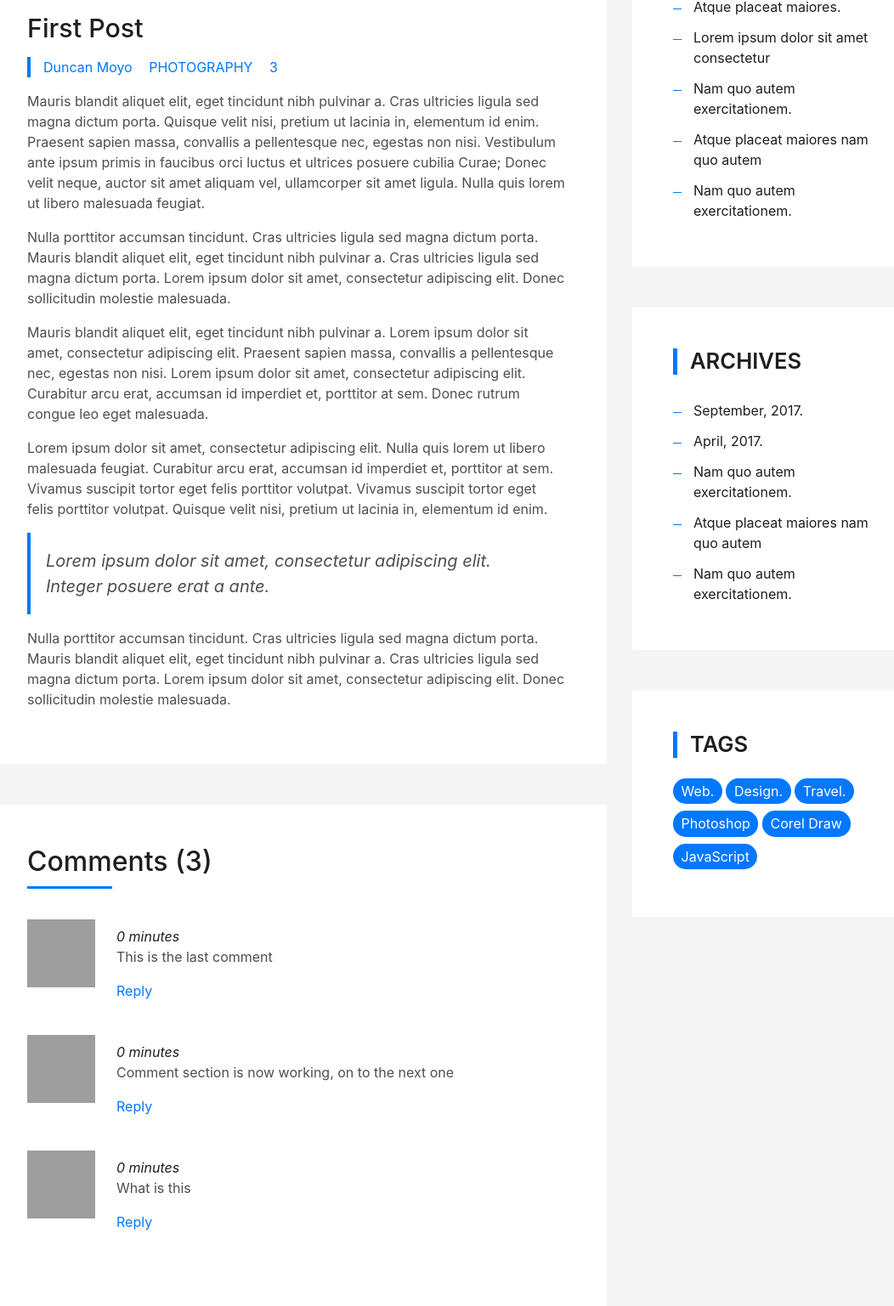
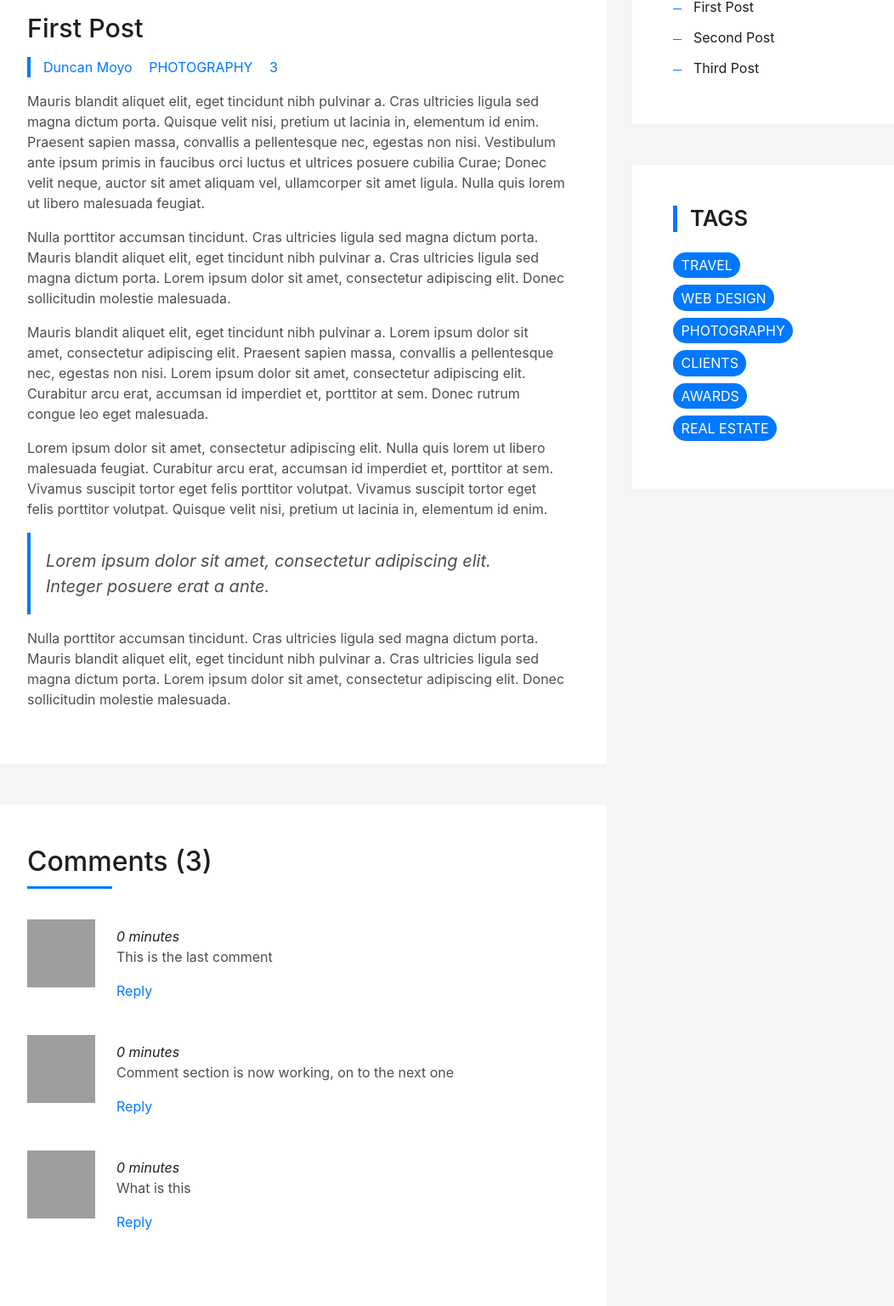
Before and after one commit to DuncanMoyo/Developer-Portfolio, a Django app: page /blog/1/ in a window 1280 px wide. Shown: the part 763-2300 px from the top of the page at 85% size, without its empty margins (101-1153 px from the left). Run offline with Django 3.2, Linux system fonts and the light colour scheme; data comes from the database, SQL or seed files in the repository; some libraries are stand-ins or nearby versions; grey boxes are pictures that could not be loaded.

Commit message:
sidebar now working

```diff
--- a/posts/views.py
+++ b/posts/views.py
@@ -1,5 +1,5 @@
 from django.shortcuts import render, get_object_or_404, reverse,redirect  # added these 3 for the link to the post shown in index
-from .models import Post
+from .models import Post, Category
 from django.db.models import Q
 from .forms import CommentForm
 
@@ -22,6 +22,8 @@ def search(request):
 
 
 def blog(request, id):
+    category_list = Category.objects.all()
+    most_recent = Post.objects.order_by('-timestamp')[:3]
     blog_list = Post.objects.all()
     post = get_object_or_404(Post, id=id)
     form = CommentForm(request.POST or None)
@@ -36,6 +38,8 @@ def blog(request, id):
         'blog_list': blog_list,
         'post': post,
         'form': form,
+        'most_recent': most_recent,
+        'category_list': category_list,
 
     }
     return render(request, 'blog.html', context)
--- a/templates/blog.html
+++ b/templates/blog.html
@@ -118,7 +118,7 @@
                         </div>
                     {% endif %}
                 </div>
-                {% include 'sidebar.html' %}
+                {% include 'sidebar.html' with most_recent=most_recent %}
             </div>
         </div>
     {% comment %}{% endfor %}{% endcomment %}
--- a/templates/sidebar.html
+++ b/templates/sidebar.html
@@ -3,11 +3,11 @@
     <div class="widget-sidebar sidebar-search">
         <h5 class="sidebar-title">Search</h5>
         <div class="sidebar-content">
-            <form>
+            <form action="{%url 'search' %}" class="search-form">
                 <div class="input-group">
-                    <input type="text" class="form-control" placeholder="Search for..." aria-label="Search for...">
+                    <input type="text" name="q" class="form-control" placeholder="Search for..." aria-label="Search for...">
                     <span class="input-group-btn">
-                        <button class="btn btn-secondary btn-search" type="button">
+                        <button class="btn btn-secondary btn-search" type="submit">
                             <span class="ion-android-search"></span>
                         </button>
                     </span>
@@ -19,69 +19,47 @@
         <h5 class="sidebar-title">Recent Post</h5>
         <div class="sidebar-content">
             <ul class="list-sidebar">
+                {% for post in most_recent %}
                     <li>
-                    <a href="#">Atque placeat maiores.</a>
+                        <a href="{{ post.get_absolute_url }}">{{ post.title }}</a>
                     </li>
-                <li>
-                    <a href="#">Lorem ipsum dolor sit amet consectetur</a>
-                </li>
-                <li>
-                    <a href="#">Nam quo autem exercitationem.</a>
-                </li>
-                <li>
-                    <a href="#">Atque placeat maiores nam quo autem</a>
-                </li>
-                <li>
-                    <a href="#">Nam quo autem exercitationem.</a>
-                </li>
+                {% endfor %}
             </ul>
         </div>
     </div>
-    <div class="widget-sidebar">
-        <h5 class="sidebar-title">Archives</h5>
-        <div class="sidebar-content">
-            <ul class="list-sidebar">
-                <li>
-                    <a href="#">September, 2017.</a>
-                </li>
-                <li>
-                    <a href="#">April, 2017.</a>
-                </li>
-                <li>
-                    <a href="#">Nam quo autem exercitationem.</a>
-                </li>
-                <li>
-                    <a href="#">Atque placeat maiores nam quo autem</a>
-                </li>
-                <li>
-                    <a href="#">Nam quo autem exercitationem.</a>
-                </li>
-            </ul>
-        </div>
-    </div>
+<!--  Will find a way to display Archives effectively  -->
+<!--    <div class="widget-sidebar">-->
+<!--        <h5 class="sidebar-title">Archives</h5>-->
+<!--        <div class="sidebar-content">-->
+<!--            <ul class="list-sidebar">-->
+<!--                <li>-->
+<!--                    <a href="#">September, 2017.</a>-->
+<!--                </li>-->
+<!--                <li>-->
+<!--                    <a href="#">April, 2017.</a>-->
+<!--                </li>-->
+<!--                <li>-->
+<!--                    <a href="#">Nam quo autem exercitationem.</a>-->
+<!--                </li>-->
+<!--                <li>-->
+<!--                    <a href="#">Atque placeat maiores nam quo autem</a>-->
+<!--                </li>-->
+<!--                <li>-->
+<!--                    <a href="#">Nam quo autem exercitationem.</a>-->
+<!--                </li>-->
+<!--            </ul>-->
+<!--        </div>-->
+<!--    </div>-->
     <div class="widget-sidebar widget-tags">
         <h5 class="sidebar-title">Tags</h5>
         <div class="sidebar-content">
+            {% for cat in category_list.all %}
                 <ul>
                     <li>
-                    <a href="#">Web.</a>
-                </li>
-                <li>
-                    <a href="#">Design.</a>
-                </li>
-                <li>
-                    <a href="#">Travel.</a>
-                </li>
-                <li>
-                    <a href="#">Photoshop</a>
-                </li>
-                <li>
-                    <a href="#">Corel Draw</a>
-                </li>
-                <li>
-                    <a href="#">JavaScript</a>
+                        <a href="{{ cat.get_absolute_url }}">{{ cat }}</a>
                     </li>
                 </ul>
+            {% endfor %}
         </div>
     </div>
 </div>
```
Also changed, not shown: templates/search_results.html (+11 -5 lines). Lines whose indentation alone changed are shown as unchanged.
